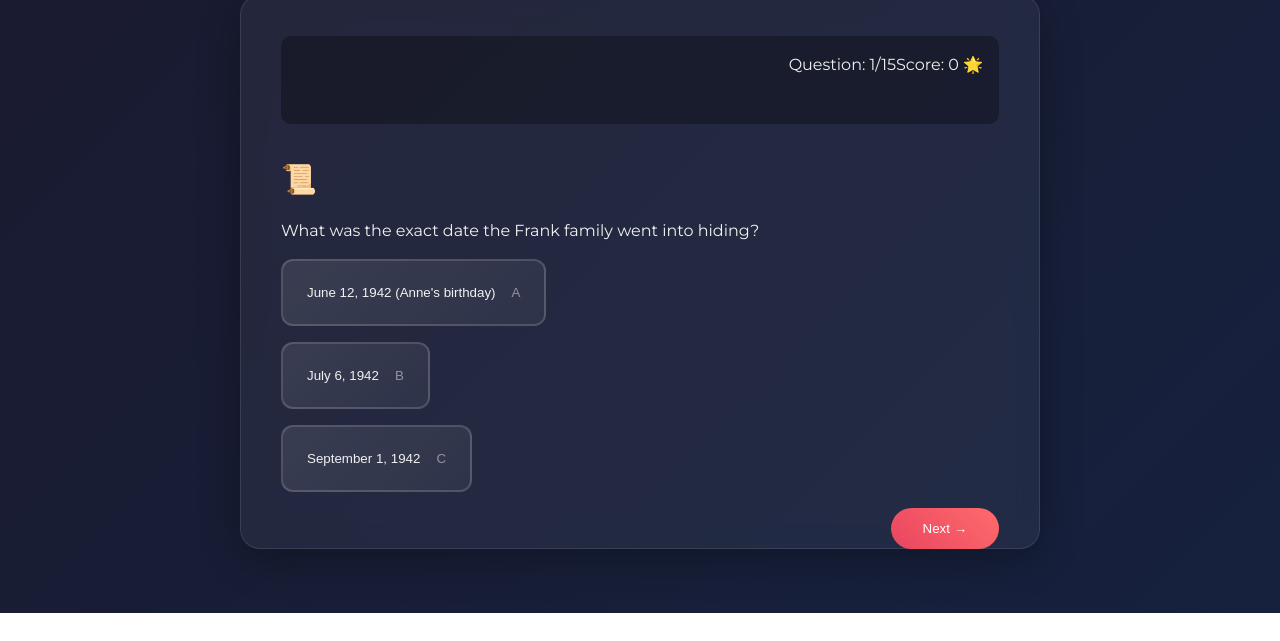
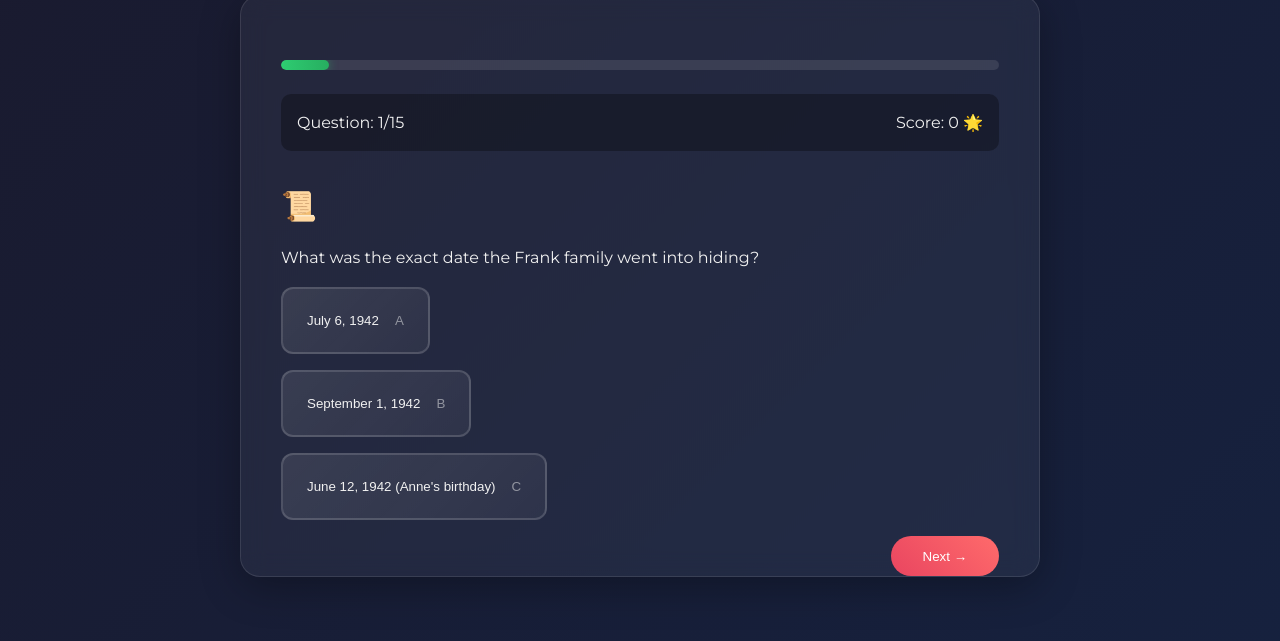
Before and after one commit to Aunraja/anne-frank-quiz-project-Aun-raja, a plain HTML site: page index.html in a window 1280 px wide. Both pictures are taken after a click on the button "🚀 Begin Historical Challenge". Shown: the part 223-864 px from the top of the page. Before the commit the page ends 836 px from the top, so only its background shows below. Drawn offline with nearby package versions, Linux system fonts and the light colour scheme.

Commit message:
index.html

```diff
--- a/index.html
+++ b/index.html
@@ -13,6 +13,7 @@
       --gold: #ffd700;
       --text: #f1f1f1;
       --shadow: 0 10px 40px rgba(0, 0, 0, 0.3);
+      --progress: #2ecc71;
     }
 
     body {
@@ -134,17 +135,30 @@
     }
 
     .progress-container {
-      height: 8px;
+      height: 10px;
       background: rgba(255,255,255,0.1);
       border-radius: 10px;
       overflow: hidden;
       margin: 1.5rem 0;
+      position: relative;
     }
 
     .progress-bar {
       height: 100%;
-      background: linear-gradient(90deg, var(--accent), var(--gold));
-      transition: width 0.5s ease;
+      width: 0;
+      background: linear-gradient(90deg, var(--progress), #27ae60);
+      border-radius: 10px;
+      transition: width 0.5s ease-out;
+      box-shadow: 0 0 10px rgba(46, 204, 113, 0.5);
+    }
+
+    .progress-text {
+      position: absolute;
+      right: 0;
+      top: -25px;
+      font-size: 0.9rem;
+      color: var(--text);
+      opacity: 0.8;
     }
 
     .explanation {
@@ -289,14 +303,13 @@
     </div>
 
     <div class="quiz-card" id="quizContainer" style="display: none;">
+      <div class="progress-container">
+        <div class="progress-bar" id="progressBar"></div>
+        <div class="progress-text" id="progressText">0%</div>
+      </div>
       <div class="score-panel">
-        <div class="progress-container">
-          <div class="progress-bar" id="progressBar"></div>
-        </div>
-        <div style="display: flex; justify-content: space-between;">
-          <div>Question: <span id="current">1</span>/15</div>
-          <div>Score: <span id="score">0</span> 🌟</div>
-        </div>
+        <div>Question: <span id="current">1</span>/15</div>
+        <div>Score: <span id="score">0</span> 🌟</div>
       </div>
       <div id="question" class="question"></div>
       <div id="answers"></div>
@@ -309,113 +322,143 @@
     {
       question: "What was the exact date the Frank family went into hiding?",
       answers: ["June 12, 1942 (Anne's birthday)", "July 6, 1942", "September 1, 1942"],
-      correct: 1,
+      correct: "July 6, 1942",
       explanation: "The Frank family entered the Secret Annex on July 6, 1942, after Margot received a call-up notice for a Nazi work camp."
     },
     {
       question: "Which Nazi official led the raid on the Secret Annex?",
       answers: ["Adolf Eichmann", "Karl Silberbauer", "Heinrich Himmler"],
-      correct: 1,
+      correct: "Karl Silberbauer",
       explanation: "SS-Oberscharführer Karl Silberbauer conducted the raid on August 4, 1944, after receiving an anonymous tip."
     },
     {
       question: "What percentage of Dutch Jews were deported during the Holocaust?",
       answers: ["About 50%", "Approximately 73%", "Nearly 90%"],
-      correct: 1,
+      correct: "Approximately 73%",
       explanation: "Approximately 73% of Dutch Jews perished - the highest percentage in Western Europe."
     },
     {
       question: "Where did Anne and Margot Frank die?",
       answers: ["Auschwitz", "Bergen-Belsen", "Sobibor"],
-      correct: 1,
+      correct: "Bergen-Belsen",
       explanation: "The sisters died of typhus in Bergen-Belsen in early 1945, just weeks before liberation."
     },
     {
       question: "What was Anne's original title for her diary?",
       answers: ["The Secret Annex", "Diary of a Young Girl", "My Hidden Years"],
-      correct: 0,
+      correct: "The Secret Annex",
       explanation: "Anne titled her work 'Het Achterhuis' (The Secret Annex), envisioning it as a novel about her experience."
     },
     {
       question: "Which helper was arrested with the annex residents?",
       answers: ["Miep Gies", "Victor Kugler", "Johannes Kleiman"],
-      correct: 1,
+      correct: "Victor Kugler",
       explanation: "Victor Kugler was imprisoned but survived. Miep Gies wasn't arrested as the officer recognized her Austrian heritage."
     },
     {
       question: "How did Anne organize her diary entries?",
       answers: ["Single notebook", "Three notebooks with loose pages", "Daily letters to an imaginary friend"],
-      correct: 1,
+      correct: "Three notebooks with loose pages",
       explanation: "Anne used 3 notebooks and 324 loose sheets between 1942-1944, later revising her work for publication."
     },
     {
       question: "What proved the diary's authenticity?",
       answers: ["Handwriting analysis by German police", "Testimony from Miep Gies", "Otto Frank's verification"],
-      correct: 0,
+      correct: "Handwriting analysis by German police",
       explanation: "The German Federal Criminal Police Office conducted forensic analysis in 1980, confirming the handwriting was Anne's."
     },
     {
       question: "Where was Anne Frank born?",
       answers: ["Amsterdam", "Berlin", "Frankfurt"],
-      correct: 2,
+      correct: "Frankfurt",
       explanation: "Anne was born in Frankfurt, Germany on June 12, 1929. Her family moved to Amsterdam in 1933 after Hitler rose to power."
     },
     {
       question: "What recognition did the diary receive posthumously?",
       answers: ["Pulitzer Prize", "Prix de Paris", "Nobel Peace Prize nomination"],
-      correct: 1,
+      correct: "Prix de Paris",
       explanation: "Anne won the Prix de Paris literary prize in 1957 through a competition she had entered in 1944."
     },
     {
       question: "What business operated in the building hiding the annex?",
       answers: ["A bank", "Opekta Works (pectin company)", "A publishing house"],
-      correct: 1,
+      correct: "Opekta Works (pectin company)",
       explanation: "Otto Frank's company Opekta Pectin (later Gies & Co) operated on the Prinsengracht canal premises."
     },
     {
       question: "Which event gave Anne hope in June 1944?",
       answers: ["Italian surrender", "D-Day landings", "Stalingrad victory"],
-      correct: 1,
+      correct: "D-Day landings",
       explanation: "The D-Day invasion on June 6, 1944 made Anne believe liberation was near, as reflected in her final entries."
     },
     {
       question: "What caused Anne and Margot's deaths?",
       answers: ["Starvation", "Typhus epidemic", "Execution"],
-      correct: 1,
+      correct: "Typhus epidemic",
       explanation: "A typhus epidemic killed about 17,000 Bergen-Belsen prisoners in early 1945, including the Frank sisters."
     },
     {
       question: "Where are the original diary pages preserved?",
       answers: ["Anne Frank House", "NIOD Institute", "Yad Vashem"],
-      correct: 1,
+      correct: "NIOD Institute",
       explanation: "The Netherlands Institute for War Documentation (NIOD) in Amsterdam preserves the original manuscripts."
     },
     {
       question: "What was edited from early diary editions?",
       answers: ["Only critical remarks", "Only personal reflections", "Both personal and critical content"],
-      correct: 2,
+      correct: "Both personal and critical content",
       explanation: "Otto Frank removed about 30% of content including Anne's sexual development notes and criticisms of others."
     }
   ];
 
   let currentQuestion = 0;
   let score = 0;
+  let randomizedQuestions = [];
+
+  function initializeQuiz() {
+    randomizedQuestions = quizData.map(question => {
+      const answers = [...question.answers];
+      const correctAnswer = question.correct;
+
+      // Shuffle the answers array
+      for (let i = answers.length - 1; i > 0; i--) {
+        const j = Math.floor(Math.random() * (i + 1));
+        [answers[i], answers[j]] = [answers[j], answers[i]];
+      }
+
+      return {
+        ...question,
+        answers: answers,
+        correctIndex: answers.indexOf(correctAnswer)
+      };
+    });
+  }
+
+  function updateProgressBar() {
+    const progress = ((currentQuestion + 1) / quizData.length) * 100;
+    const progressBar = document.getElementById('progressBar');
+    const progressText = document.getElementById('progressText');
+
+    progressBar.style.width = `${progress}%`;
+    progressText.textContent = `${Math.round(progress)}%`;
+  }
 
   function startQuiz() {
+    initializeQuiz();
     document.getElementById('introScreen').style.display = 'none';
     document.getElementById('quizContainer').style.display = 'block';
     showQuestion();
   }
 
   function showQuestion() {
-    const question = quizData[currentQuestion];
+    const question = randomizedQuestions[currentQuestion];
     document.getElementById('question').innerHTML = `
       <div style="font-size: 1.8rem; margin-bottom: 1rem;">📜</div>
       ${question.question}
     `;
 
-    document.getElementById('progressBar').style.width =
-      `${((currentQuestion + 1)/quizData.length * 100)}%`;
+    updateProgressBar();
+    document.getElementById('current').textContent = currentQuestion + 1;
 
     const answersDiv = document.getElementById('answers');
     answersDiv.innerHTML = '';
@@ -433,14 +476,14 @@
   }
 
   function selectAnswer(selectedIndex) {
-    const question = quizData[currentQuestion];
+    const question = randomizedQuestions[currentQuestion];
     const buttons = document.getElementsByClassName('answer-btn');
-    const isCorrect = selectedIndex === question.correct;
+    const isCorrect = selectedIndex === question.correctIndex;
 
     Array.from(buttons).forEach(button => button.disabled = true);
 
     Array.from(buttons).forEach((button, index) => {
-      if(index === question.correct) {
+      if(index === question.correctIndex) {
         button.classList.add('correct');
       } else if(index === selectedIndex) {
         button.classList.add('incorrect');
@@ -471,7 +514,7 @@
 
   function nextQuestion() {
     currentQuestion++;
-    if(currentQuestion < quizData.length) {
+    if(currentQuestion < randomizedQuestions.length) {
       resetState();
       showQuestion();
     } else {
@@ -596,10 +639,9 @@
   console.assert(quizData.length === 15, "Should have 15 questions");
   quizData.forEach((q, i) => {
     console.assert(q.answers.length === 3, `Question ${i+1} needs 3 answers`);
-    console.assert(q.correct >= 0 && q.correct <= 2, `Question ${i+1} has invalid correct index`);
+    console.assert(q.answers.includes(q.correct), `Question ${i+1} has invalid correct answer`);
     console.assert(q.explanation, `Question ${i+1} missing explanation`);
   });
-  console.assert(typeof startQuiz === 'function', "Missing startQuiz function");
   </script>
 </body>
 </html>
```
